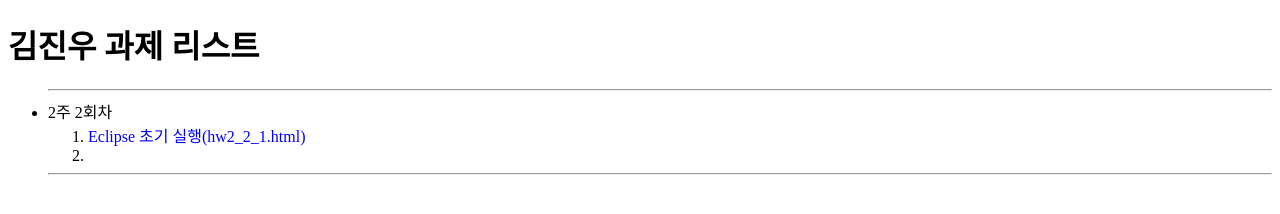
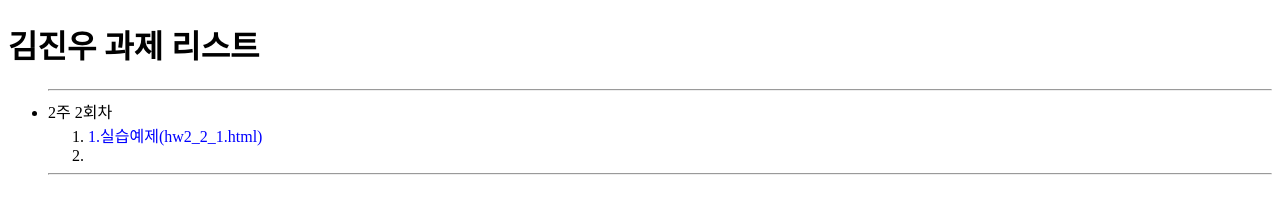
Before and after one commit to jinwookim97/jinwookim97.github.io, a plain HTML site: page index.html in a window 1280 px wide. Drawn offline with Linux system fonts and the light colour scheme.

Commit message:
Update index.html

```diff
--- a/index.html
+++ b/index.html
@@ -12,7 +12,7 @@
  <ul><hr/>
  <li> 2주 2회차 </li>
  <ol>
-  <li><a href=https://jinwookim97.github.io/java/Week2/hw2_2_1.html>Eclipse 초기 실행(hw2_2_1.html)</a><li>
+  <li><a href=https://jinwookim97.github.io/java/Week2/hw2_2_1.html>1.실습예제(hw2_2_1.html)</a><li>
  </ol><hr/>
  <ul>
 </body></html>
```
